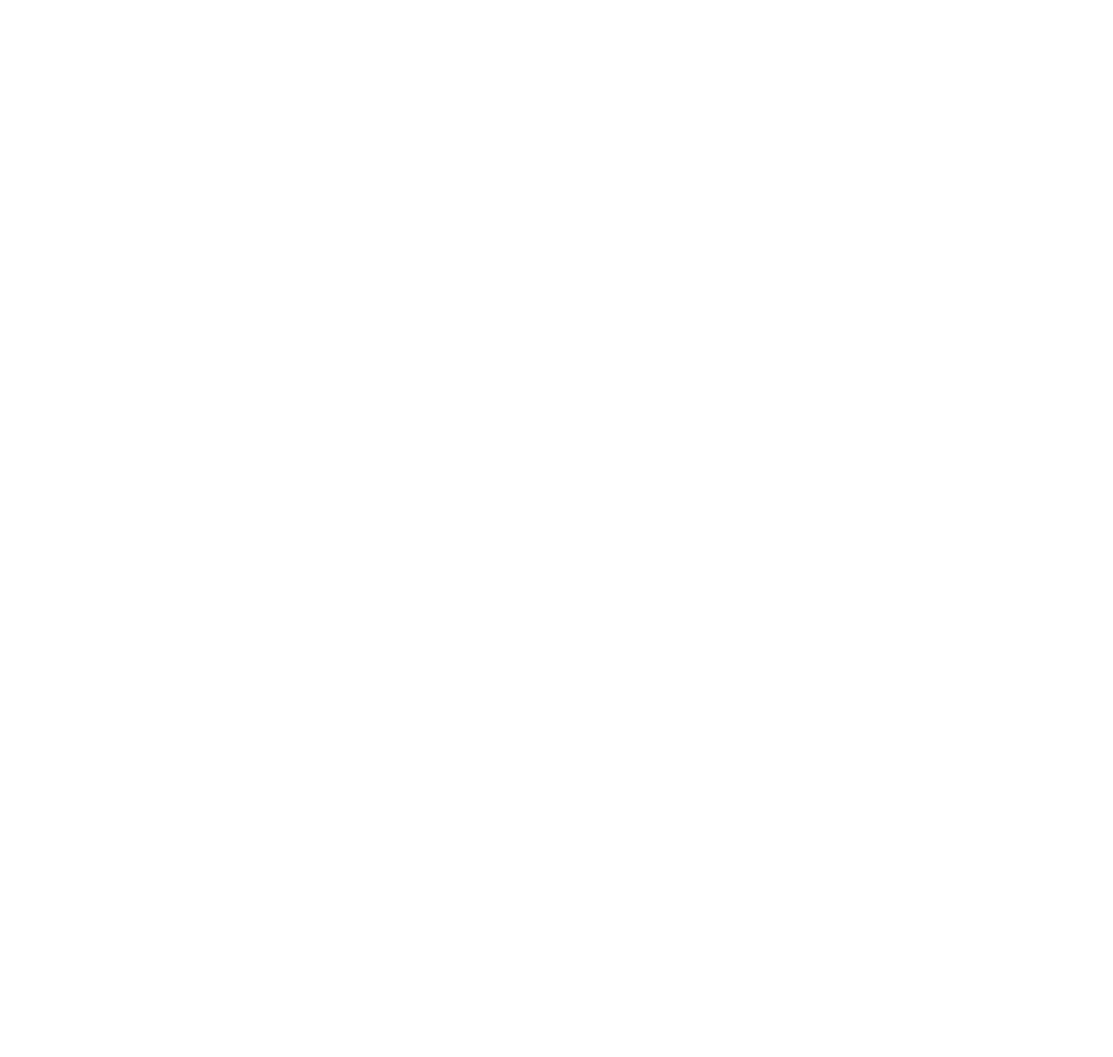
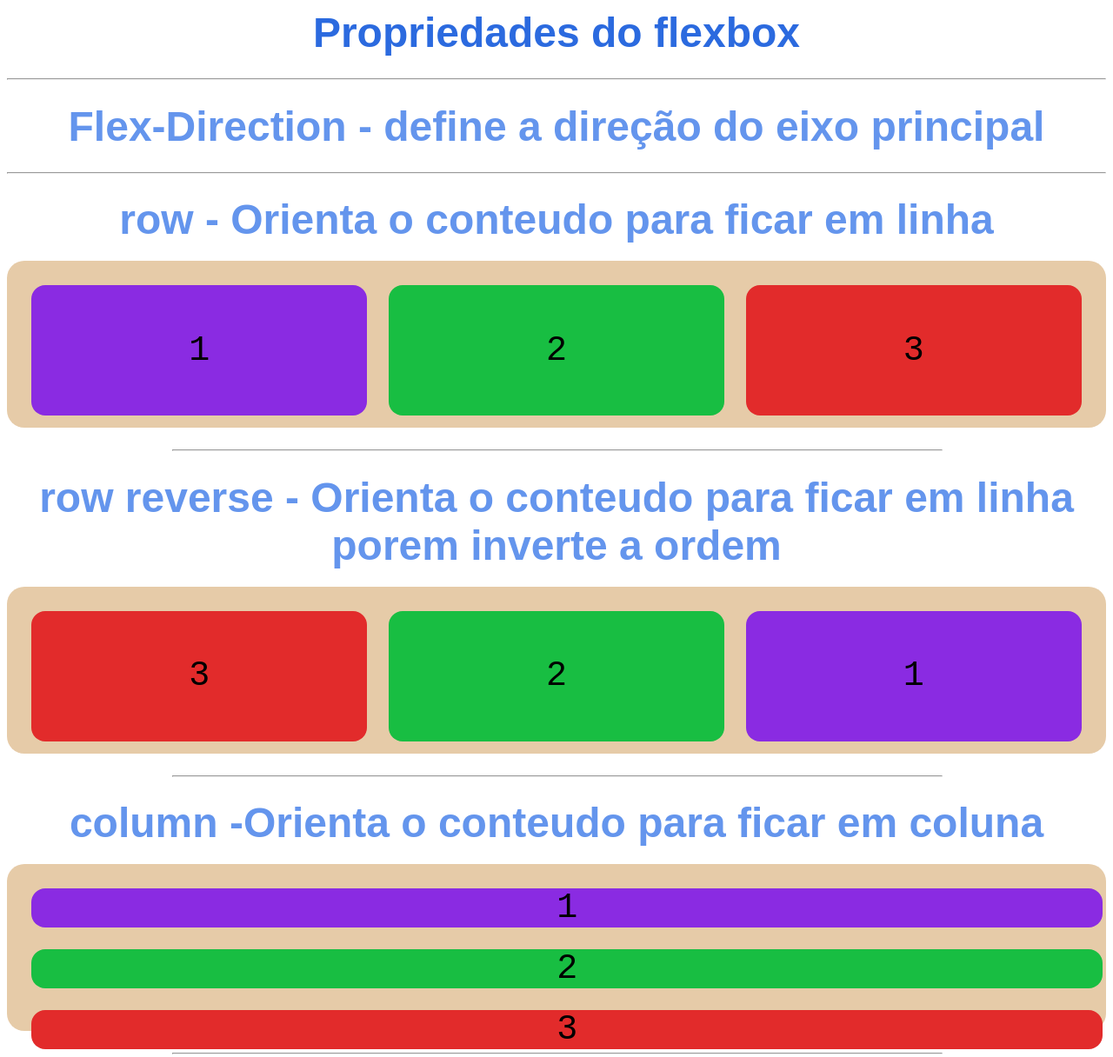
Before and after one commit to John-Nero/css-flexbox, a plain HTML site: page index.html in a window 1280 px wide. Shown: the top 1216 px of the page at 87% size. Before the commit the page ends 800 px from the top, so only its background shows below. Drawn offline with Linux system fonts and the light colour scheme.

Commit message:
foi criado o conteudo do arquivo, que explica as propriedades do flex-direction uma a uma

```diff
--- a/estilo.css
+++ b/estilo.css
@@ -0,0 +1,100 @@
+hr {
+    margin: 2% 0;
+}
+
+h2 {
+    font-family: Arial, Helvetica, sans-serif;
+    text-align: center;
+    font-size: 3em;
+    font-weight: 700;
+    color: cornflowerblue;
+    margin: 10px;
+}
+
+h3 {
+    font-family: Arial, Helvetica, sans-serif;
+    text-align: center;
+    font-size: 3em;
+    font-weight: 500;
+    color: cornflowerblue;
+    margin: 10px;
+}
+
+.titulo-pagina {
+    font-family: Arial, Helvetica, sans-serif;
+    text-align: center;
+    font-size: 3em;
+    font-weight: 900;
+    color: rgb(43, 106, 223);
+    margin: 10px;
+}
+
+.container div {
+    margin: 1%;
+    display: flex;
+    justify-content: center;
+    align-items: center;
+}
+
+.container {
+    background-color: rgb(230, 203, 168);
+    padding: 16px;
+    height: 160px;
+    border-radius: 20px;
+    margin: 20px 0;
+}
+
+.container-row {
+    display: flex;
+    flex-direction: row;
+}
+
+.container-row-reverse {
+    display: flex;
+    flex-direction: row-reverse;
+}
+
+.container-column {
+    display: flex;
+    flex-direction: column;
+}
+
+.container-column-reverse {
+    display: flex;
+    flex-direction: column-reverse;
+}
+
+.bloco-1 {
+    background-color: blueviolet;
+    height: 150px;
+    width: 100%;
+    text-align: center;
+    font-size: 40px;
+    font-family: 'Courier New', Courier, monospace;
+    border-radius: 16px;
+}
+
+.bloco-2 {
+    background-color: rgb(24, 190, 66);
+    height: 150px;
+    width: 100%;
+    text-align: center;
+    font-size: 40px;
+    font-family: 'Courier New', Courier, monospace;
+    border-radius: 16px;
+}
+
+.bloco-3 {
+    background-color: rgb(226, 43, 43);
+    height: 150px;
+    width: 100%;
+    text-align: center;
+    font-size: 40px;
+    font-family: 'Courier New', Courier, monospace;
+    border-radius: 16px;
+}
+
+.divisao-conteudo {
+    width: 70%;
+    margin-left: 15%;
+}
--- a/index.html
+++ b/index.html
@@ -10,7 +10,51 @@
 </head>
 
 <body>
+    <h1 class="titulo-pagina">Propriedades do flexbox</h1>
+    <hr>
 
+    <h2>Flex-Direction - define a direção do eixo principal</h2>
+
+    <hr>
+
+
+    <main>
+
+        <h2>row - Orienta o conteudo para ficar em linha</h2>
+        <div class="container container-row">
+            <div class="bloco-1">1</div>
+            <div class="bloco-2">2</div>
+            <div class="bloco-3">3</div>
+        </div>
+
+        <hr class="divisao-conteudo">
+
+        <h2> row reverse - Orienta o conteudo para ficar em linha porem inverte a ordem</h2>
+        <div class="container container-row-reverse">
+            <div class="bloco-1">1</div>
+            <div class="bloco-2">2</div>
+            <div class="bloco-3">3</div>
+        </div>
+
+        <hr class="divisao-conteudo">
+
+        <h2> column -Orienta o conteudo para ficar em coluna</h2>
+        <div class="container container-column">
+            <div class="bloco-1">1</div>
+            <div class="bloco-2">2</div>
+            <div class="bloco-3">3</div>
+        </div>
+
+        <hr class="divisao-conteudo">
+
+        <h2>column reverse - Orienta o conteudo para ficar em coluna porem inverte a ordem</h2>
+        <div class="container container-column-reverse">
+            <div class="bloco-1">1</div>
+            <div class="bloco-2">2</div>
+            <div class="bloco-3">3</div>
+        </div>
+
+    </main>
 </body>
 
 </html>
```
